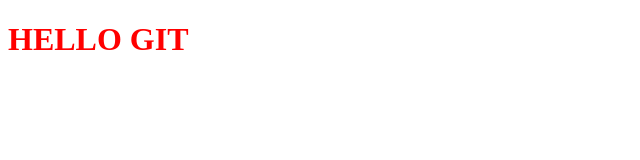
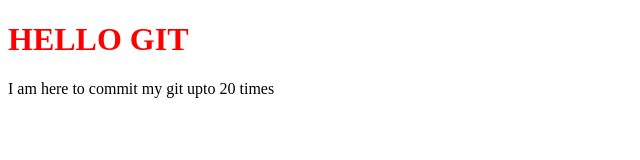
Before and after one commit to lavi-here/learing-git-and-github, a plain HTML site: page spotify.html in a window 1280 px wide. Shown: the whole page, without its empty margins (0-640 px from the left). Drawn offline with Linux system fonts and the light colour scheme.

Commit message:
git bash

```diff
--- a/spotify.html
+++ b/spotify.html
@@ -8,5 +8,10 @@
 </head>
 <body>
     <h1>HELLO GIT</h1>
+    <div>
+        <p>
+            I am here to commit my git upto 20 times
+        </p>
+    </div>
 </body>
 </html>
```
